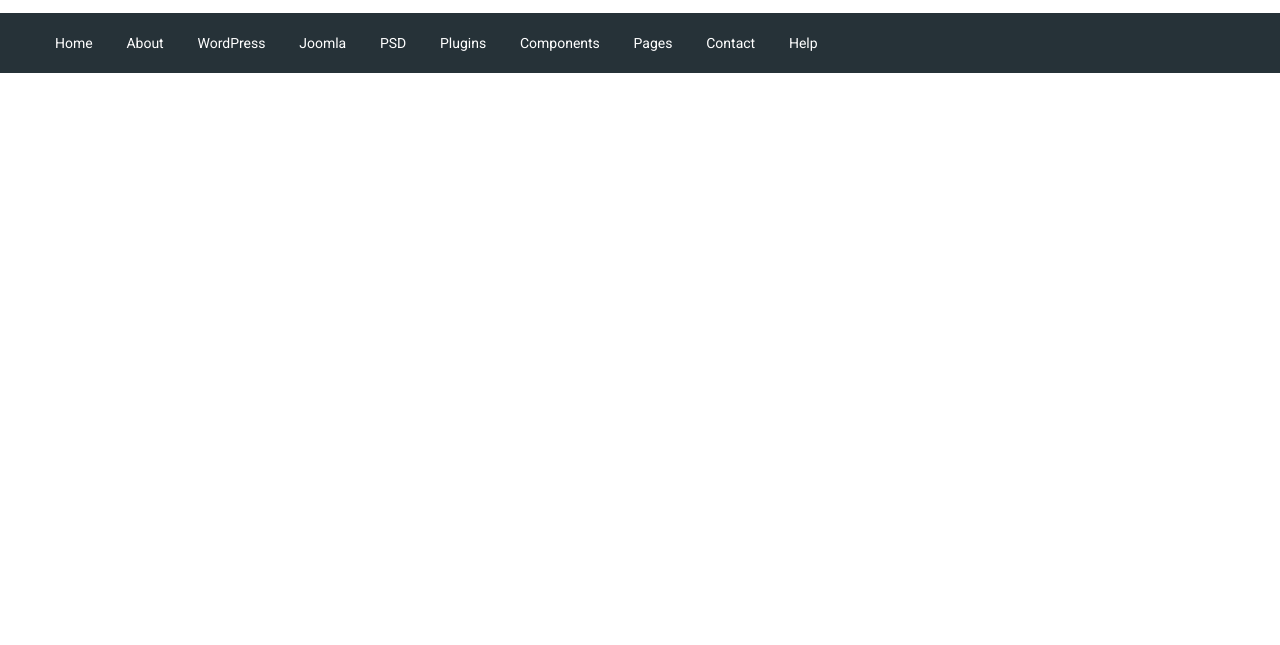
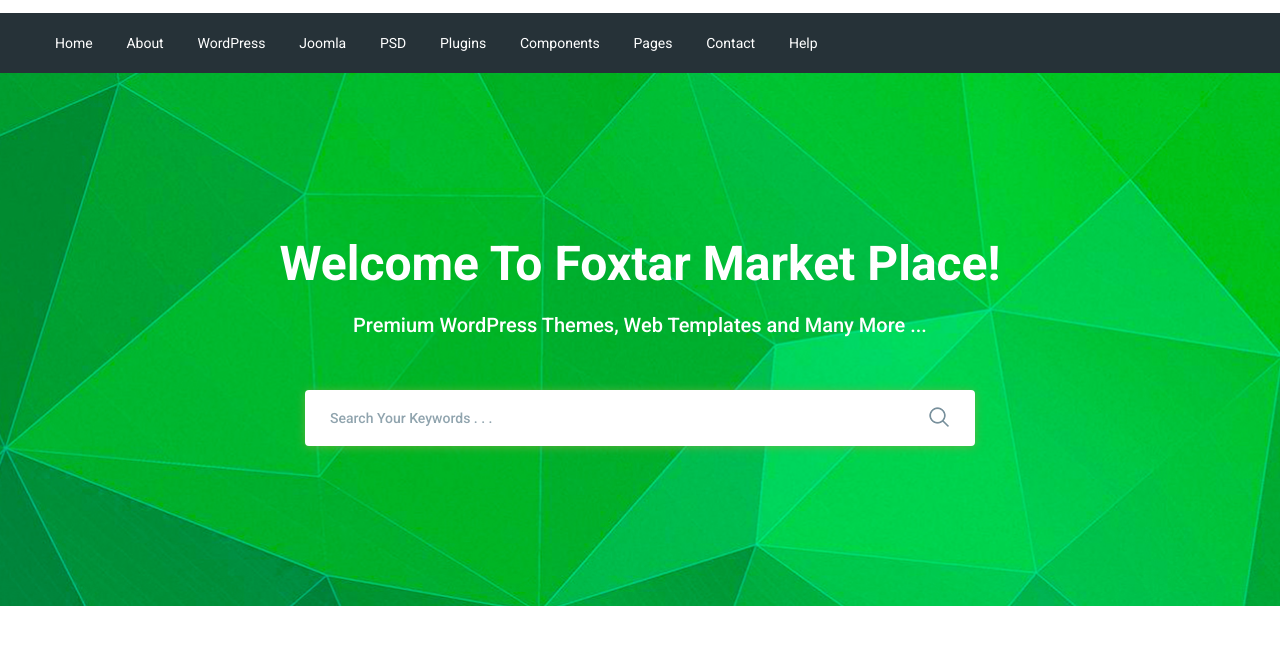
Before and after one commit to ViktoriaMelnyk/moderno, a website: page app/index.html in a window 1280 px wide. Shown: the part 77-722 px from the top of the page. Drawn offline with nearby package versions, Linux system fonts and the light colour scheme; files that its build step writes are made by us from their sources.

Commit message:
added search section

```diff
--- a/app/index.html
+++ b/app/index.html
@@ -55,6 +55,26 @@
         </div>
 
     </header>
+    <section class="search" style="background-image: url(images/search-bg.jpg);">
+        <div class="container">
+            <div class="search__inner">
+                <div class="search__inner-title">
+                    Welcome To Foxtar Market Place!
+                </div>
+                <div class="search__inner-text">
+                    Premium WordPress Themes, Web Templates and Many More ...
+                </div>
+                <div class="search__inner-form">
+                    <form>
+                        <input type="text" placeholder="Search Your Keywords . . ." required>
+                        <button type="submit">
+                            <img src="images/icons/search.png" alt="">
+                        </button>
+                    </form>
+                </div>
+            </div>
+        </div>
+    </section>
     <script src="https://ajax.googleapis.com/ajax/libs/jquery/3.5.1/jquery.min.js"></script>
     <script src="js/libs.min.js"></script>
     <script src="js/main.min.js"></script>
--- a/app/scss/style.scss
+++ b/app/scss/style.scss
@@ -52,3 +52,53 @@
         color: #fff;
     }
 }
+.search{
+    background-repeat: no-repeat;
+    background-size: cover;
+    background-position: center;
+    min-height: 533px;
+}
+.search__inner{
+    padding: 155px 0px 100px;
+    color: #fff;
+    text-align: center;
+    &-title{
+        margin-bottom: 10px;
+        font-weight: 700;
+        font-size: 48px;
+        line-height: 72px;
+    }
+    &-text{
+        margin-bottom: 50px;
+        font-weight: 500;
+        font-size: 20px;
+        line-height: 30px;
+    }
+    &-form{
+        max-width: 670px;
+        margin: 0 auto;
+        position: relative;
+        input{
+            display: block;
+            width: 100%;
+            box-shadow: 0px 1px 10px 0px rgba(124, 178, 64, 0.75);
+            border-radius: 4px;
+            height: 56px;
+            border: none;
+            font-size: 14px;
+            font-weight: 500;
+            padding-left: 25px;
+            padding-right: 60px;
+            &::placeholder{
+                color: #90a4ae;
+            }
+        }
+        button{
+            position: absolute;
+            border: none;
+            background-color: transparent;
+            right: 20px;
+            top: 16px;
+        }
+    }
+}
```
Also changed, not shown: app/images/icons/search.png (added), app/images/icons/search.svg (added), app/images/search-bg.jpg (added), app/scss/_global.scss (line endings or trailing spaces), 2 other files.
